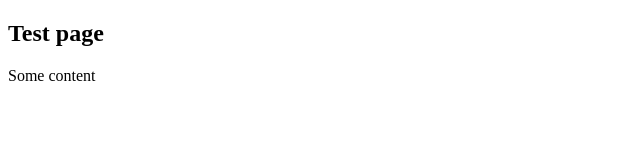
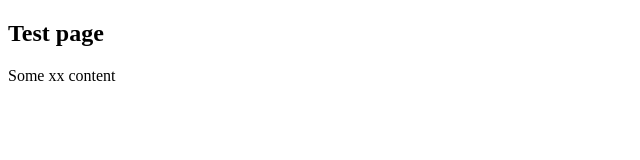
Before and after one commit to MikeFarrow/tst, a plain HTML site: page index.html in a window 1280 px wide. Shown: the full height of the page, 0-640 px from the left. Drawn offline with Linux system fonts and the light colour scheme.

Commit message:
Tst edit

```diff
--- a/index.html
+++ b/index.html
@@ -5,7 +5,7 @@
 </head>
 <body >
 	<h2>Test page</h2>
-	<p>Some content</p>
+	<p>Some xx content</p>
 
 </body>
 </html>
```
